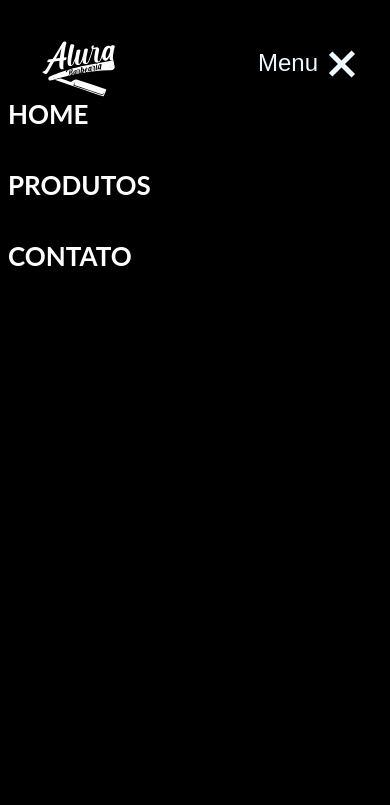
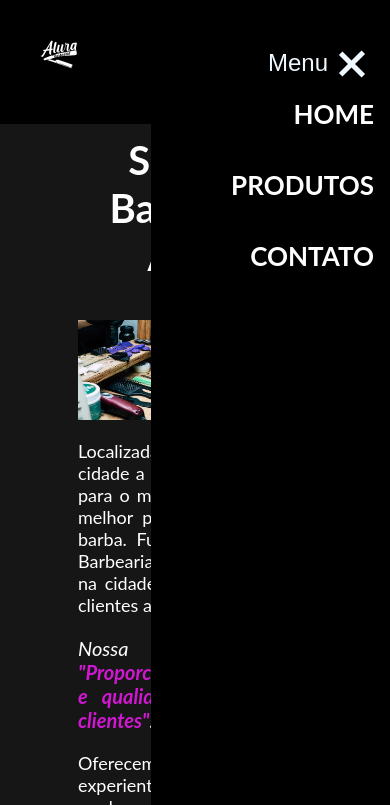
Before and after one commit to sam-pace/barbearia_alura, a plain HTML site: page index.html in a window 390 px wide. Both pictures are taken after a click on the button "Menu". Shown: the top 805 px of the page. Drawn offline with Linux system fonts and the light colour scheme; a web font is replaced by a local one.

Commit message:
atualizações menu hamburguer
Posicionamento de texto justificado a direita

```diff
--- a/style.css
+++ b/style.css
@@ -35,12 +35,13 @@ header {
 
 #caixa .logo {
 	margin-left: 10%;
+	margin-top: 3%;
 
 }
 
 #menu {
     position: absolute;
-	top: 30%;
+	top: 60%;
     right: 0;
 	align-items: center;
 	padding: 0 10%;
@@ -239,7 +240,7 @@ footer {
 	#caixa .logo {
 		margin-top: 5%;
 		align-items: center;
-		width: 20%;
+		width: 10%;
 
 	}
 
@@ -250,6 +251,7 @@ footer {
 		top: 10%;
 		width: 100vw;
 		padding: 1rem;
+		margin: 0;
 		right: 0;
 		align-items: center;
 		background: transparent;
@@ -257,9 +259,9 @@ footer {
 		#menu-li {
 		  display: flex;
 		  flex-direction: column;
+		  align-items: flex-end;
 		  gap: 5%;
 		  position: absolute;
-		  width: 100%;
 		  top: 70px;
 		  right: 0px;
 		  background: currentColor;
@@ -282,10 +284,12 @@ footer {
 
 		button#btn-mobile {
 			justify-content: center;
+
 		}
 		#btn-mobile {
 		  display: flex;
-		  padding: 0.5rem 1rem;
+		  padding: 2rem 1rem 0.5;
+		  margin: 0;
 		  font-size: 1.5rem;
 		  border: none;
 		  background: none;
@@ -310,6 +314,7 @@ footer {
 		  margin-top: 3px;
 		  transition: 0.3s;
 		  position: relative;
+
 		}
 		#menu.active #hamburger {
 		  border-top-color: transparent;
@@ -328,7 +333,7 @@ footer {
 		width: 100%;
 	}
 
-	.utensilios {
+	.utensilios img {
 		width: 60vw;
 	}
 
```
